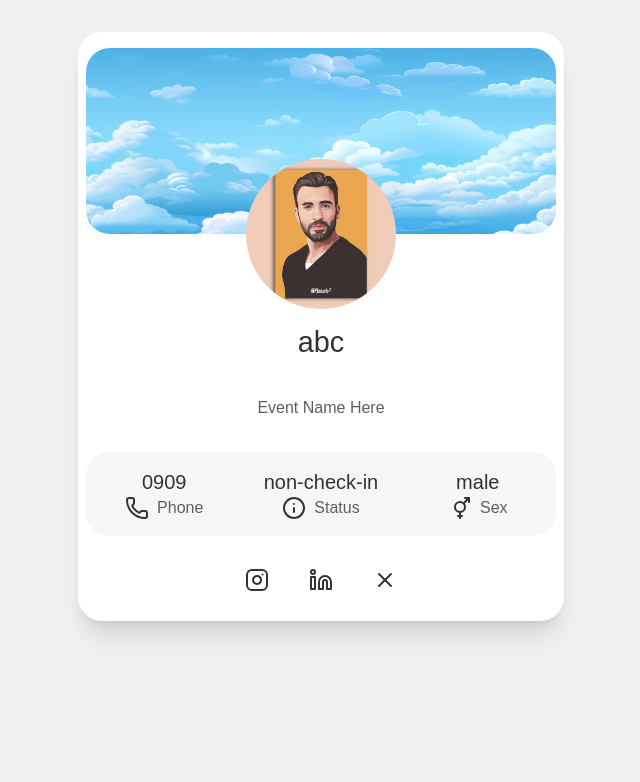
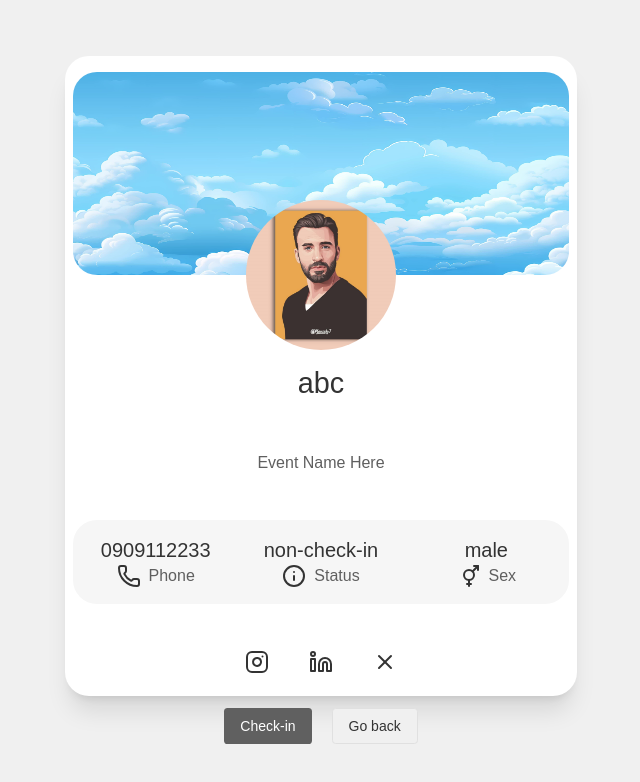
Before and after one commit to NhanPhan159/checkin-web, a React (Vite) app: page /scan-qr in a window 1280 px wide. Shown: the top 782 px of the page, without its empty margins (319-959 px from the left). Built offline with nearby package versions, Linux system fonts and the light colour scheme; no server answers.

Commit message:
fix warning bug and add check-in button

```diff
--- a/src/App.tsx
+++ b/src/App.tsx
@@ -3,13 +3,11 @@ import "./index.css";
 import { Input } from "./components/ui/input";
 import readXlsxFile from "read-excel-file";
 import firebaseHelper from "./lib/firebase/FirebaseDB";
-// import AddUserDialog from "./components/customs/AddUserDialog";
 // @ts-expect-error: import error
 import QRCode from "qrcode";
 import { TUser } from "./type";
 import { columns, Table } from "./modules/User";
 import useGlobalStore from "./store";
-// import { BASE_URL, status } from "./constants";
 import { onSnapshot } from "firebase/firestore";
 import { Button } from "./components/ui/button";
 import { useEffect, useRef } from "react";
@@ -95,15 +93,13 @@ export default function App() {
   useEffect(() => {
     (async () => {
       setLoading(true);
-      await fetchUsers();
       onSnapshot(firebaseHelper.queryValue, async () => {
         setLoading(true);
         await fetchUsers();
         setLoading(false);
       });
-      setLoading(false);
     })();
-  }, []);
+  }, [setLoading, fetchUsers]);
   return (
     <div className="grid grid-cols-1 gap-y-10 m-5">
       <div className="flex gap-8 items-center">
--- a/src/index.css
+++ b/src/index.css
@@ -2,7 +2,6 @@
 @tailwind components;
 @tailwind utilities;
 #root {
-  padding: 2rem;
 	width: 100vw;
 	height: 100vh
 }
--- a/src/modules/QRScan/ScanResult.tsx
+++ b/src/modules/QRScan/ScanResult.tsx
@@ -1,5 +1,6 @@
 import bgImg from "@/assets/imgs/img.jpg";
 import { Avatar, AvatarFallback, AvatarImage } from "@/components/ui/avatar";
+import { Button } from "@/components/ui/button";
 import { TUser } from "@/type";
 import Utils from "@/utils";
 import {
@@ -32,6 +33,7 @@ const ScanResult = (props: { result: TUser }) => {
   const [informationCells, setInformationCells] = useState<
     Record<string, string | ReactElement>[]
   >([]);
+
   const generateInformationCells = useCallback(() => {
     const a = [];
     if (props.result.phone) {
@@ -57,12 +59,14 @@ const ScanResult = (props: { result: TUser }) => {
     }
     setInformationCells(a);
   }, [props.result]);
+
   useEffect(() => {
     generateInformationCells();
   }, [generateInformationCells]);
+
   return (
     <>
-      <div className="size-full flex justify-center">
+      <div className="size-full flex-col items-center gap-3 flex justify-center">
         <div className="lg:w-[40%] lg:h-4/5 w-4/5 h-4/5 px-2 py-4 rounded-3xl shadow-xl bg-white">
           <img src={bgImg} className="rounded-3xl h-1/3 w-full" />
           <div className="flex flex-col justify-center items-center gap-3 h-4/5 relative lg:-top-[75px] md:-top-[80px] sm:-top-[100px] -top-[80px] ">
@@ -84,6 +88,7 @@ const ScanResult = (props: { result: TUser }) => {
               <div className="flex w-full justify-center sm:justify-around py-6 md:py-4 rounded-3xl bg-accent gap-7 lg:gap-0">
                 {informationCells.map((curr) => (
                   <InformationCell
+                    key={curr.content as string}
                     content={curr.content as string}
                     title={curr.title as string}
                     element={curr.element as ReactElement}
@@ -98,6 +103,10 @@ const ScanResult = (props: { result: TUser }) => {
             </div>
           </div>
         </div>
+        <div className="flex gap-5">
+          <Button variant={"default"}>Check-in</Button>
+          <Button variant={"outline"}>Go back</Button>
+        </div>
       </div>
     </>
   );
--- a/src/modules/QRScan/index.tsx
+++ b/src/modules/QRScan/index.tsx
@@ -20,7 +20,7 @@ function QRPayment() {
     id: "123",
     avatar: "1",
     sex: "male",
-    phone: "0909",
+    phone: "0909112233",
   });
   const [error, setError] = useState<string | null>(null);
   const onScan = async (result: IDetectedBarcode[]) => {
--- a/src/store.ts
+++ b/src/store.ts
@@ -7,7 +7,7 @@ type State = {
   isLoading: boolean;
 };
 type Action = {
-  fetchUsers: () => void;
+  fetchUsers: () => Promise<void>;
   setLoading: (value: boolean) => void;
 };
 
@@ -18,6 +18,7 @@ const useGlobalStore = create<State & Action>((set) => ({
     const users = await firebaseHelper.getUsers();
     console.log(123, users);
     set(() => ({ users: users }));
+    return;
   },
   setLoading: (value) => set(() => ({ isLoading: value })),
 }));
```
